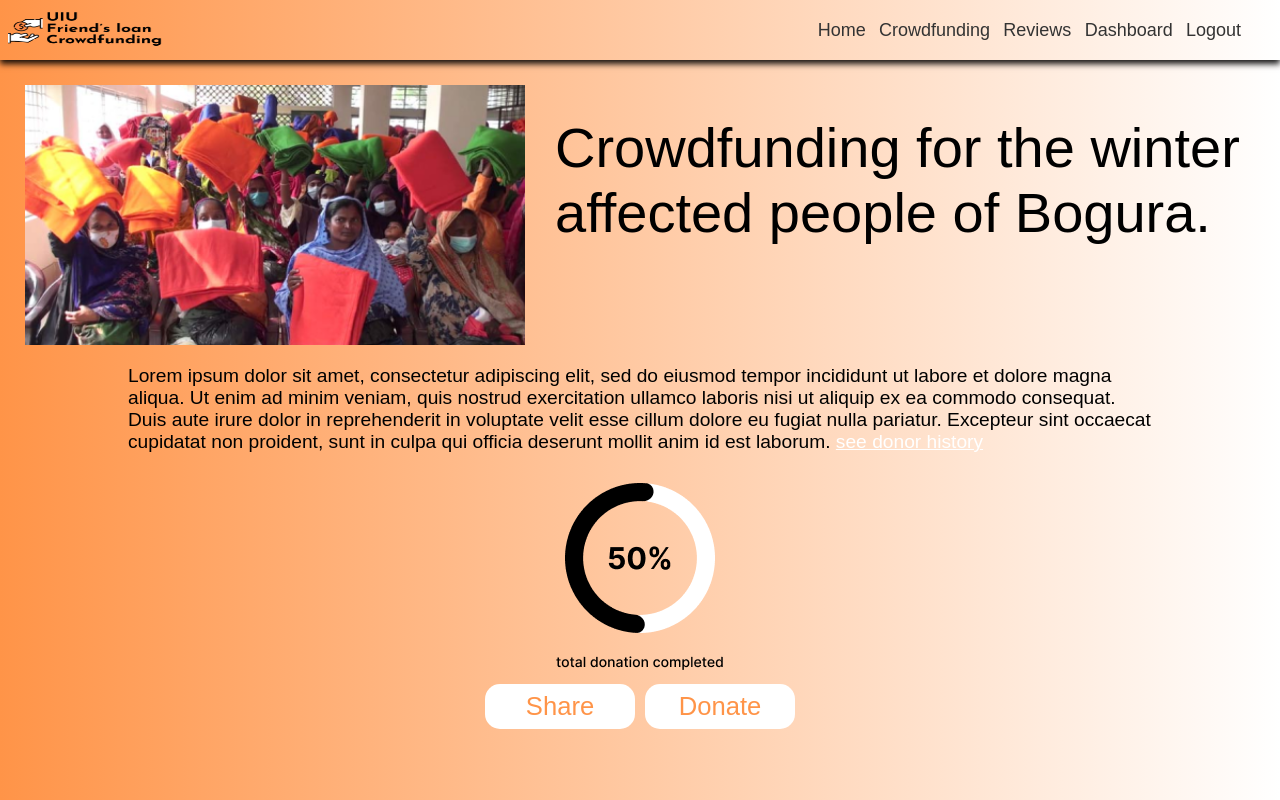
After one commit to Kamrul-hassan1438/UIU-Friend-s-Loan-and-Crowdfunding, a PHP site: the page made by click_details _crowdfunding.html in a window 1280 px wide. The commit adds this page. Run offline with PHP 8.4, Linux system fonts and the light colour scheme.

Commit message:
click for details crowdfunding edition

```diff
--- a/Request_for_Loan.html
+++ b/Request_for_Loan.html
@@ -58,7 +58,7 @@
           </tr>
           <tr>
             <td>
-              <p>Already have account, <a href="">login</a></p>
+              <p>Already have account, <a href="#">login</a></p>
             </td>
           </tr>
         </table>
--- /dev/null
+++ b/click_details _crowdfunding.html
@@ -0,0 +1,56 @@
+<!DOCTYPE html>
+<html lang="en">
+  <head>
+    <meta charset="UTF-8" />
+    <meta name="viewport" content="width=device-width, initial-scale=1.0" />
+    <title>Request For Loan</title>
+
+    <link rel="icon" href="img\social-support .png" type="image/x-icon" />
+    <link rel="stylesheet" href="css/style.css" />
+    <link rel="stylesheet" href="css/click_details _crowdfunding.css" />
+  </head>
+  <body>
+    <header>
+      <div>
+        <img src="img/Brand Logo 1.png" alt="" id="logo" />
+      </div>
+      <nav>
+        <a href="#">Home</a>
+        <a href="Crowdfunding.html">Crowdfunding</a>
+        <a href="Reviews.html">Reviews</a>
+        <a href="#">Dashboard</a>
+        <a href="#">Logout</a>
+      </nav>
+    </header>
+
+    <div id="container1">
+      <div id="child1">
+        <img src="img\Rectangle 31.png" alt="social-support" />
+        <p>Crowdfunding for the winter affected people of Bogura.</p>
+      </div>
+      <div id="child2">
+        <p>
+          Lorem ipsum dolor sit amet, consectetur adipiscing elit, sed do
+          eiusmod tempor incididunt ut labore et dolore magna aliqua. Ut enim ad
+          minim veniam, quis nostrud exercitation ullamco laboris nisi ut
+          aliquip ex ea commodo consequat. Duis aute irure dolor in
+          reprehenderit in voluptate velit esse cillum dolore eu fugiat nulla
+          pariatur. Excepteur sint occaecat cupidatat non proident, sunt in
+          culpa qui officia deserunt mollit anim id est laborum.
+          <a href="#">see donor history</a>
+        </p>
+      </div>
+      <div id="child3">
+        <table>
+          <tr>
+            <td colspan="2"><img src="img\Group 4.png" alt="" /></td>
+          </tr>
+          <tr>
+            <td><button>Share</button></td>
+            <td><button>Donate</button></td>
+          </tr>
+        </table>
+      </div>
+    </div>
+  </body>
+</html>
--- /dev/null
+++ b/css/click_details _crowdfunding.css
@@ -0,0 +1,76 @@
+#container1 {
+  width: 100%;
+}
+
+#child1 {
+  width: 100%;
+  padding-top: 25px;
+  display: flex;
+  justify-content: center;
+  align-items: center;
+}
+#child1 img {
+  width: 500px;
+  height: 260px;
+
+  padding-right: 30px;
+}
+#child1 p {
+  margin-left: 0;
+  width: 700px;
+  height: 200px;
+  font-size: 3.5em;
+}
+
+
+#child2 {
+  width: 100%;
+  padding-top: 20px;
+  display: flex;
+  justify-content: center;
+  align-items: center;
+}
+#child2 p {
+  width: 80%;
+  font-size: 1.2em;
+
+  color: #000;
+}
+#child2 a {
+  color: #fff;
+}
+
+#child3 {
+  width: 100%;
+  padding-top: 25px;
+  display: flex;
+  justify-content: center;
+  align-items: center;
+}
+table {
+  width: 40%;
+
+  display: flex;
+  justify-content: center;
+}
+tr {
+  text-align: center;
+  width: 100%;
+}
+td {
+  padding: 5px;
+}
+#child3 button {
+  width: 150px;
+  height: 45px;
+  background-color: #fff;
+  color: #ff9448;
+  border-radius: 15px;
+  border: none;
+  font-size: 1.6em;
+}
+
+#child3 button:hover {
+  background-color: #000;
+  color: #fff;
+}
```
Also changed, not shown: css/Request_for_Loan.css (+8 -0 lines), img/Group 4.png (added), img/Rectangle 31.png (added).
